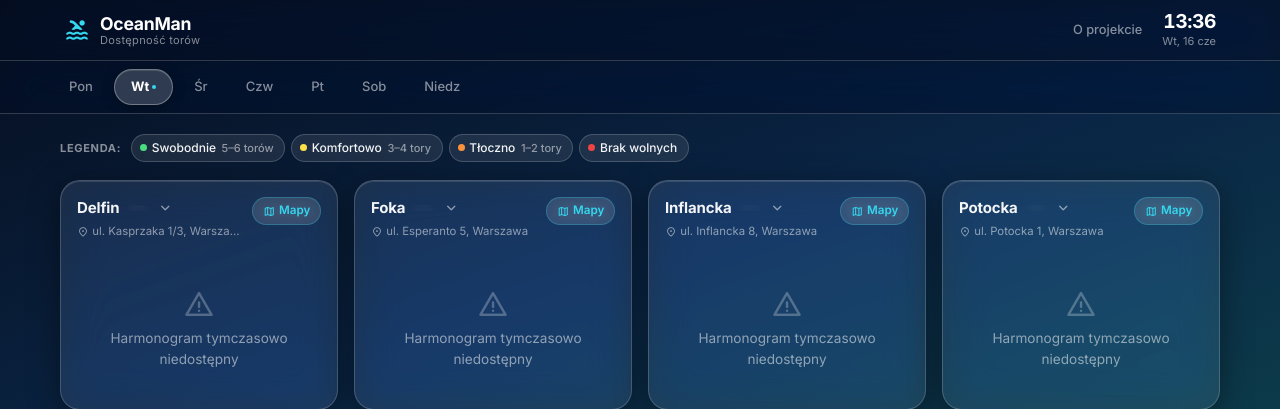
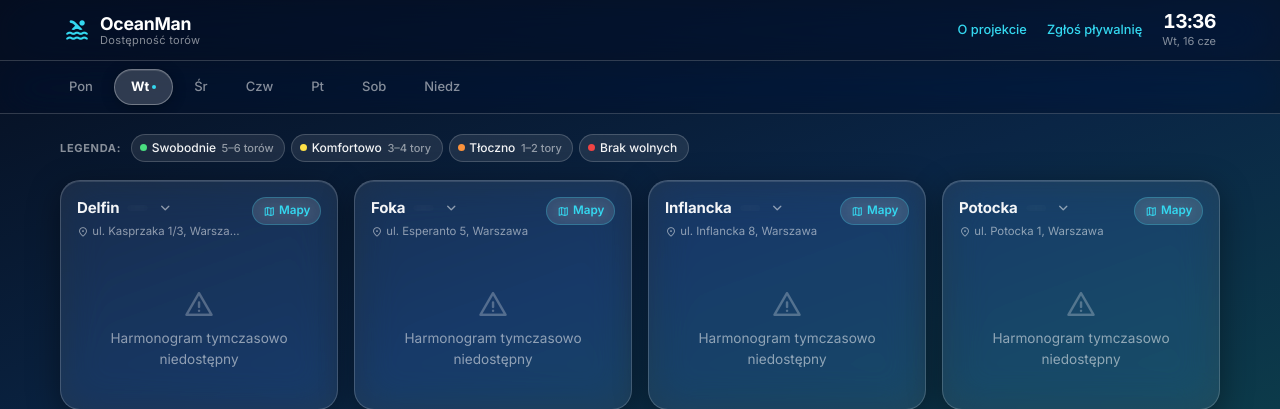
Before and after one commit to hgawryluk/OceanMan, a Flask app: page / in a window 1280 px wide. Shown: the top 409 px of the page. Run offline with Flask 3, Linux system fonts and the light colour scheme; data that the repository does not hold is empty.

Commit message:
Add nav links to app bar in accent color
O projekcie + Zgłoś pływalnię in cyan next to clock.
Hides second link on very small screens (<400px).

Co-Authored-By: Claude Sonnet 4.6 <noreply@anthropic.com>

```diff
--- a/static/style.css
+++ b/static/style.css
@@ -113,15 +113,15 @@ body {
     gap: 1.25rem;
 }
 
-.app-bar__about-link {
+.app-bar__nav-link {
     font-size: 0.8rem;
     font-weight: 500;
-    color: var(--c-muted);
+    color: var(--c-accent);
     text-decoration: none;
-    transition: color .15s;
+    transition: opacity .15s;
     white-space: nowrap;
 }
-.app-bar__about-link:hover { color: var(--c-text); }
+.app-bar__nav-link:hover { opacity: 0.72; }
 
 .app-bar__clock { text-align: right; }
 .clock {
@@ -1103,8 +1103,12 @@ body {
 @media (max-width: 580px) {
     .app-bar__inner    { padding: 0 1rem; height: 54px; }
     .app-bar__subtitle { display: none; }
+    .app-bar__nav-link { font-size: 0.75rem; }
     .container         { padding: 1rem 0.75rem 2rem; gap: 1rem; }
     .clock             { font-size: 1.05rem; }
     .day-tab           { padding: 0.5rem 0.7rem; font-size: 0.75rem; }
     .site-footer__inner { padding: 1rem; flex-direction: column; align-items: flex-start; gap: 0.75rem; }
 }
+@media (max-width: 400px) {
+    .app-bar__nav-link + .app-bar__nav-link { display: none; }
+}
--- a/templates/index.html
+++ b/templates/index.html
@@ -50,7 +50,8 @@
             </div>
         </div>
         <div class="app-bar__right">
-            <a href="/about" class="app-bar__about-link">O projekcie</a>
+            <a href="/about" class="app-bar__nav-link">O projekcie</a>
+            <a href="/suggest" class="app-bar__nav-link">Zgłoś pływalnię</a>
             <div class="app-bar__clock">
                 <span class="clock" id="clock">{{ now.strftime('%H:%M') }}</span>
                 <span class="date">{{ now_date_pl }}</span>
```
